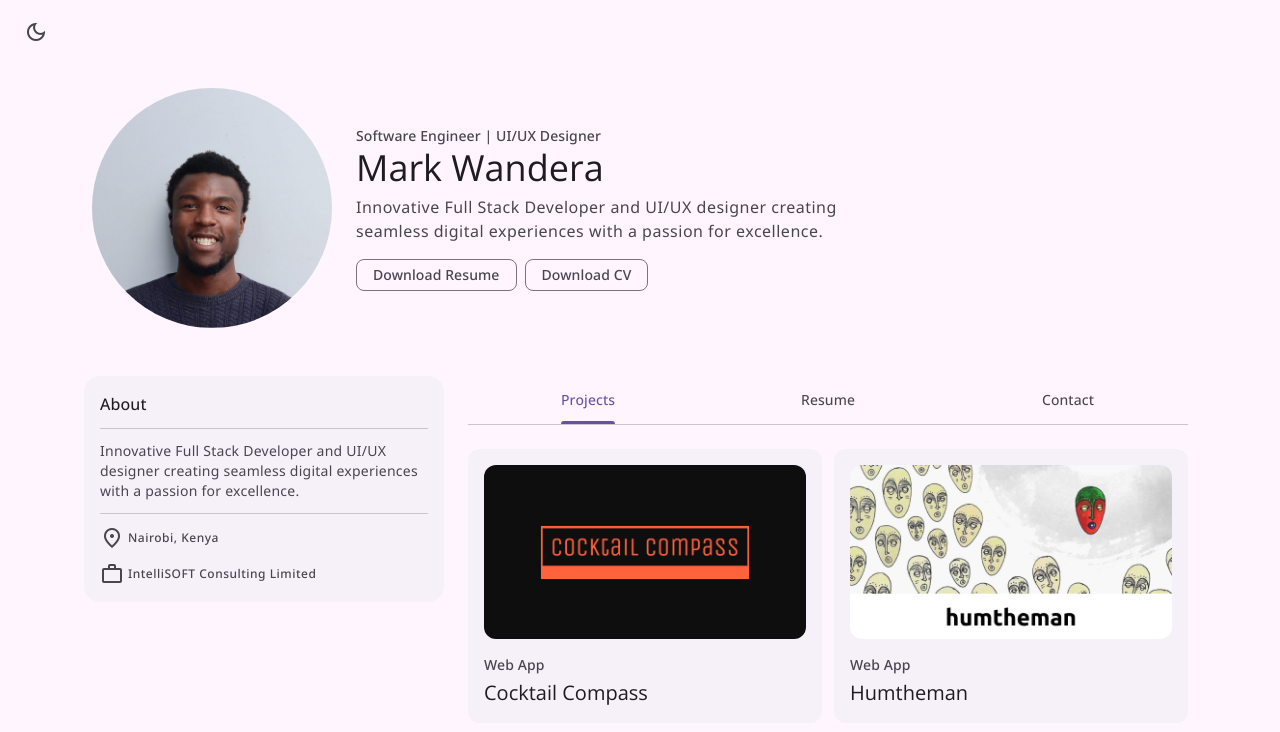
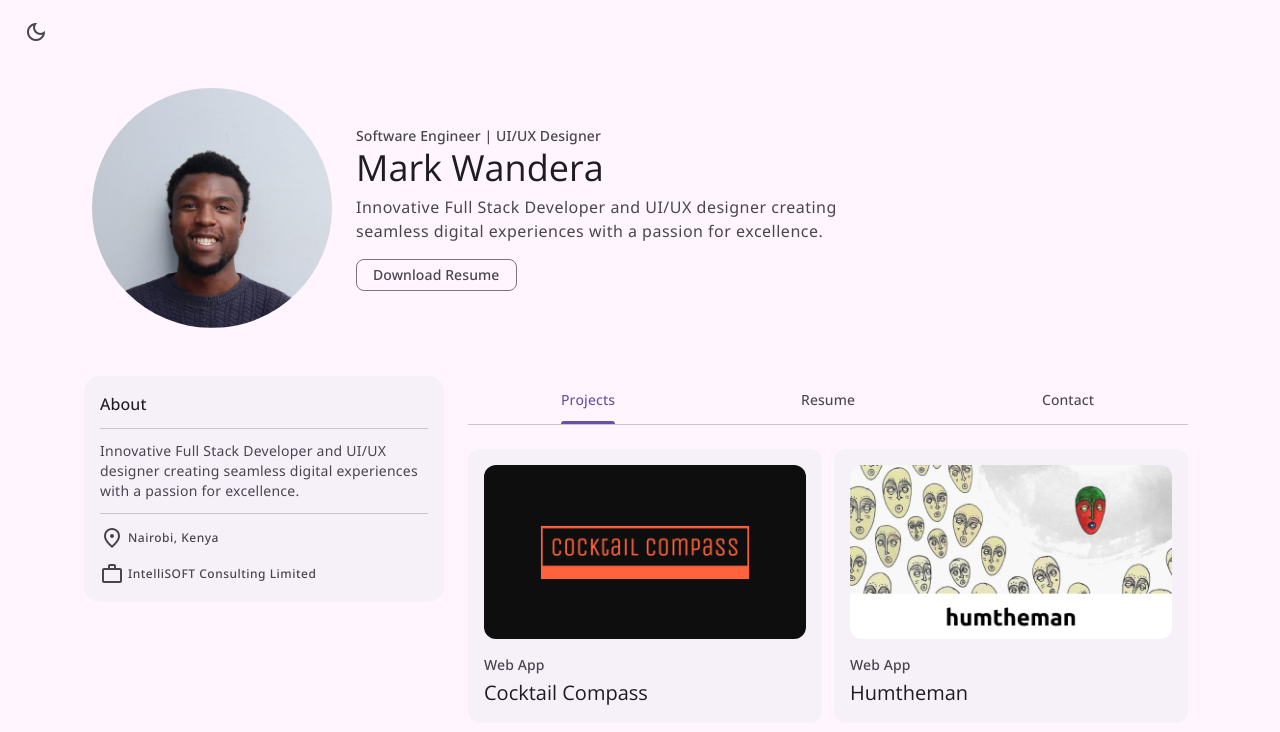
Before and after one commit to mmwandera/mmwandera, a plain HTML site: page index.html in a window 1280 px wide. Shown: the top 732 px of the page. Drawn offline with nearby package versions, Linux system fonts and the light colour scheme.

Commit message:
removed cv button

```diff
--- a/index.html
+++ b/index.html
@@ -87,8 +87,6 @@
 
             <div class="btn-wrapper">
 
-              <!-- href="./assets/docs/Mark Wandera - CV.pdf" download="Mark Wandera - CV.pdf" -->
-              <!-- href="./assets/docs/Mark Wandera - Resume .pdf" download="Mark Wandera - Resume .pdf" -->
               <a href="./assets/docs/Mark Wandera - Resume .pdf" download="Mark Wandera - Resume .pdf" class="chip">
 
                 <span class="label-large">Download Resume</span>
@@ -96,12 +94,12 @@
                 <div class="state-layer"></div>
               </a>
 
-              <a href="./assets/docs/Mark Wandera - CV.pdf" download="Mark Wandera - CV.pdf" class="chip">
+              <!-- <a href="./assets/docs/Mark Wandera - CV.pdf" download="Mark Wandera - CV.pdf" class="chip">
 
                 <span class="label-large">Download CV</span>
 
                 <div class="state-layer"></div>
-              </a>
+              </a> -->
 
             </div>
 
```
Also changed, not shown: 2 other files.
